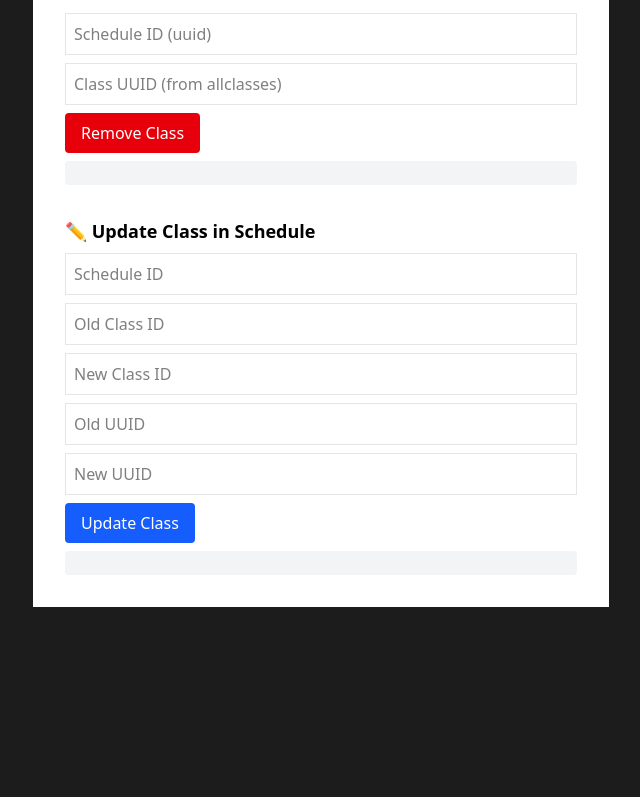
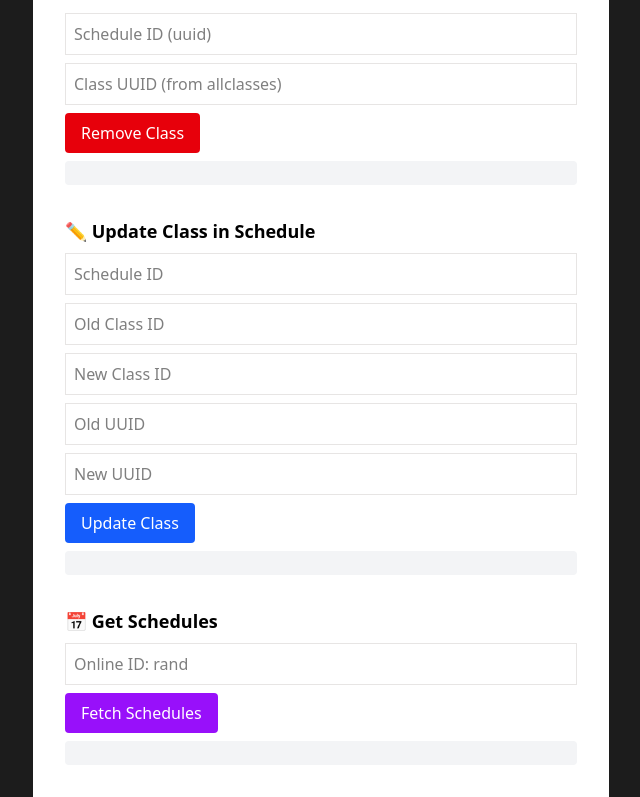
Before and after one commit to shivanshshrivas/bldr, a Next.js app in the folder frontend/: page /testing in a window 1280 px wide. Shown: the part 1628-2425 px from the top of the page, without its empty margins (319-959 px from the left). Before the commit the page ends 2235 px from the top, so only its background shows below. Built offline with nearby package versions, Linux system fonts and the light colour scheme.

Commit message:
updated testing page with getSchedules api testing form

```diff
--- /dev/null
+++ b/frontend/src/app/api/getClasses/route.js
@@ -0,0 +1,7 @@
+import { supabase } from '../../lib/supabaseClient';
+
+export async function POST(req) {
+  const { scheduleid } = await req.json();
+
+    // Fetch all classes for the schedule
+    const { data: classes, error } = await supabase
--- a/frontend/src/app/testing/page.js
+++ b/frontend/src/app/testing/page.js
@@ -43,6 +43,10 @@ export default function TestingPage() {
   const [oldUuid, setOldUuid] = useState('');
   const [newUuid, setNewUuid] = useState('');
   const [updateClassResp, setUpdateClassResp] = useState('');
+
+  /* ---------- getSchedules tester state ---------- */
+  const [getschedulesOnlineID, setGetschedulesOnlineID] = useState('');
+  const [getSchedulesResp, setGetSchedulesResp] = useState('');
 
   /* ---------- live-class search debounce ---------- */
   useEffect(() => {
@@ -369,6 +373,33 @@ export default function TestingPage() {
           {updateClassResp}
         </pre>
       </section>
+
+      {/* ---------- getSchedules tester ---------- */}
+      <section className="space-y-2">
+        <h2 className="font-semibold text-lg">📅 Get Schedules</h2>
+        <input
+          className="border p-2 w-full"
+          placeholder="Online ID: rand"
+          value={getschedulesOnlineID}
+          onChange={(e) => setGetschedulesOnlineID(e.target.value)}
+        />
+        <button
+          className="bg-purple-600 text-white px-4 py-2 rounded"
+          onClick={() =>
+            callAPI(
+              'getSchedules',
+              { onlineID: getschedulesOnlineID },
+              setGetSchedulesResp
+            )
+          }
+        >
+          Fetch Schedules
+        </button>
+        <pre className="bg-gray-100 p-3 rounded text-sm whitespace-pre-wrap break-words max-h-96 overflow-y-auto">
+          {getSchedulesResp}
+        </pre>
+      </section>
+
     </div>
   );
 }
```
